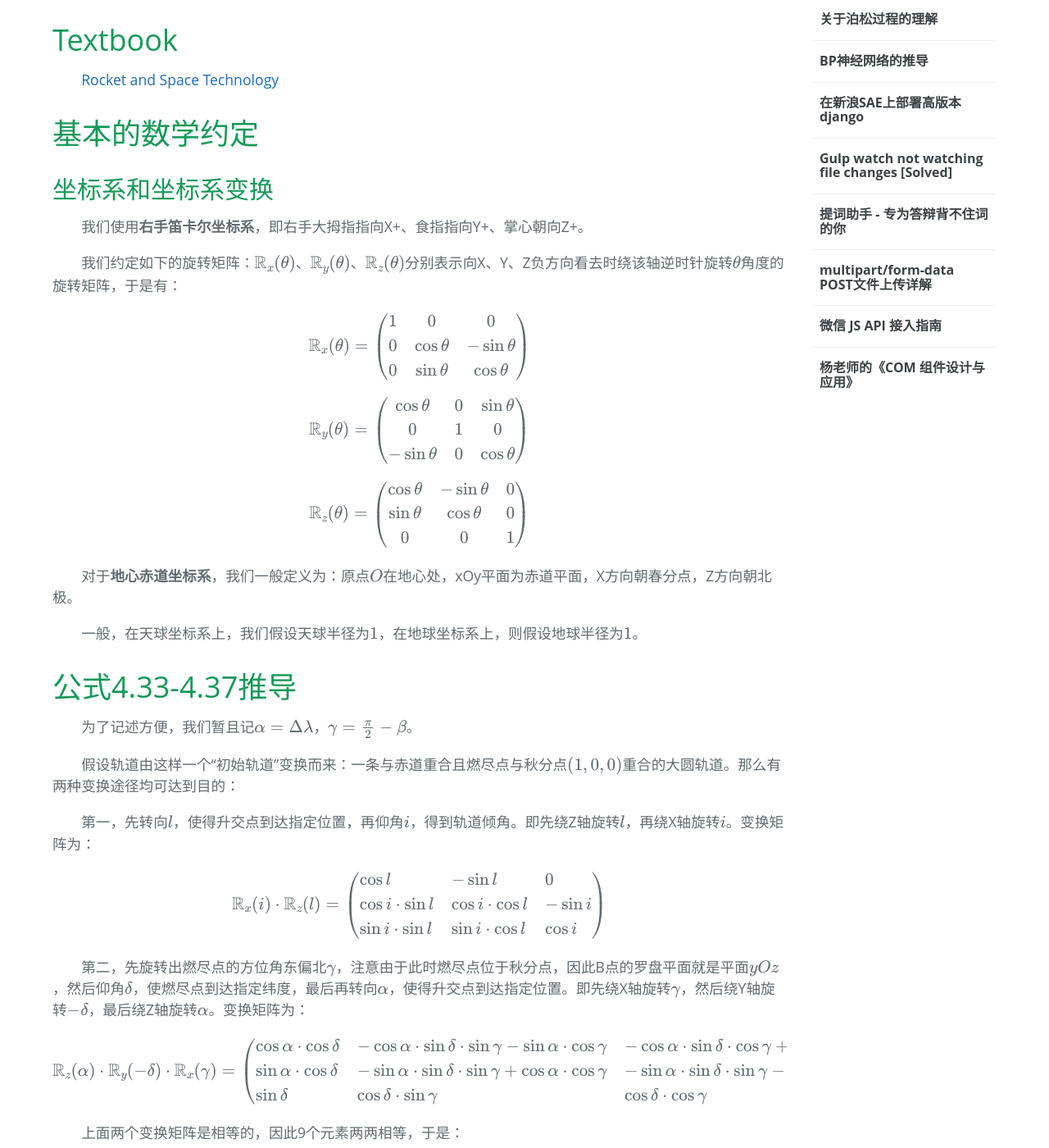
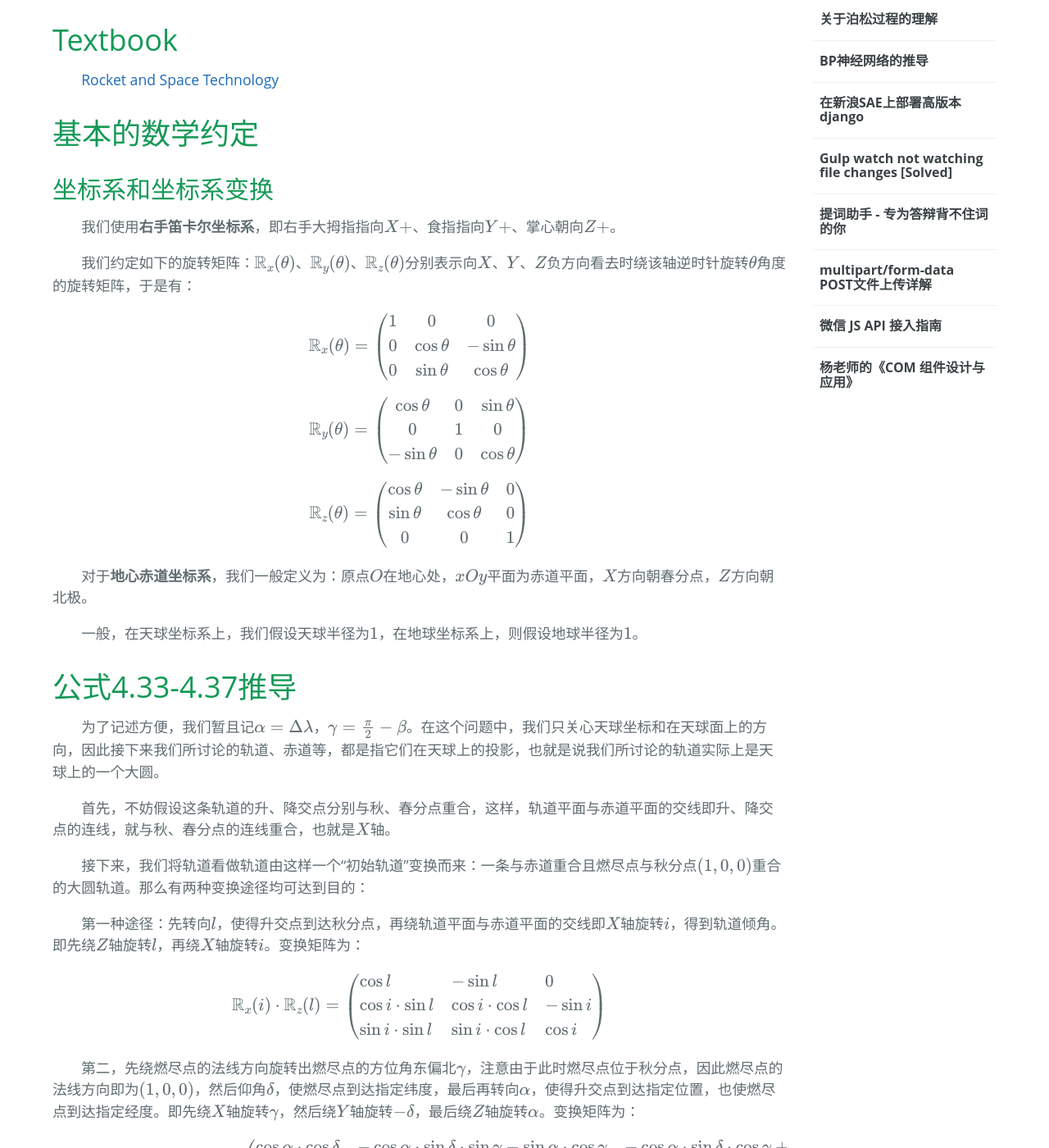
Before and after one commit to cosmozhang1995/cosmozhang1995.github.io, a Jekyll site: the page built from _posts/2022-01-14-orbit-dynamics-notes.md, in a window 1280 px wide and 1400 px high, scrolled down 246 px. Shown: the whole window at 82% size. Built offline with Jekyll 4.4.1, drawn with Linux system fonts in a browser that asks for light colours; formulas are drawn with MathJax 3; comment, search, counter and statistics services are not loaded; some of the changed text lies outside the part shown.

Commit message:
2022-01-14-orbit-dynamics-notes

```diff
--- a/_posts/2022-01-14-orbit-dynamics-notes.md
+++ b/_posts/2022-01-14-orbit-dynamics-notes.md
@@ -6,7 +6,7 @@
 date: 2022-01-14 23:03:00
 ---
 
-最近研究轨道动力学这玩意儿上了瘾，推点小公式，自己记录一下。
+最近在玩[kOS](https://ksp-kos.github.io/KOS/index.html)，为了鼓捣出自动化的任务代码，开始学习一些浅显的轨道动力学。
 
 # Textbook
 
@@ -16,9 +16,9 @@
 
 ## 坐标系和坐标系变换
 
-我们使用**右手笛卡尔坐标系**，即右手大拇指指向X+、食指指向Y+、掌心朝向Z+。
+我们使用**右手笛卡尔坐标系**，即右手大拇指指向$X+$、食指指向$Y+$、掌心朝向$Z+$。
 
-我们约定如下的旋转矩阵：$\mathbb{R}_x(\theta)$、$\mathbb{R}_y(\theta)$、$\mathbb{R}_z(\theta)$分别表示向X、Y、Z负方向看去时绕该轴逆时针旋转$\theta$角度的旋转矩阵，于是有：
+我们约定如下的旋转矩阵：$\mathbb{R}_x(\theta)$、$\mathbb{R}_y(\theta)$、$\mathbb{R}_z(\theta)$分别表示向$X$、$Y$、$Z$负方向看去时绕该轴逆时针旋转$\theta$角度的旋转矩阵，于是有：
 
 $$
 \mathbb{R}_x(\theta) = \left(
@@ -50,17 +50,19 @@
 \right)
 $$
 
-对于**地心赤道坐标系**，我们一般定义为：原点$O$在地心处，xOy平面为赤道平面，X方向朝春分点，Z方向朝北极。
+对于**地心赤道坐标系**，我们一般定义为：原点$O$在地心处，$xOy$平面为赤道平面，$X$方向朝春分点，$Z$方向朝北极。
 
 一般，在天球坐标系上，我们假设天球半径为$1$，在地球坐标系上，则假设地球半径为$1$。
 
 # 公式4.33-4.37推导
 
-为了记述方便，我们暂且记$\alpha = \Delta{\lambda}$，$\gamma = \frac{\pi}{2} - \beta$。
+为了记述方便，我们暂且记$\alpha = \Delta{\lambda}$，$\gamma = \frac{\pi}{2} - \beta$。在这个问题中，我们只关心天球坐标和在天球面上的方向，因此接下来我们所讨论的轨道、赤道等，都是指它们在天球上的投影，也就是说我们所讨论的轨道实际上是天球上的一个大圆。
 
-假设轨道由这样一个“初始轨道”变换而来：一条与赤道重合且燃尽点与秋分点$(1,0,0)$重合的大圆轨道。那么有两种变换途径均可达到目的：
+首先，不妨假设这条轨道的升、降交点分别与秋、春分点重合，这样，轨道平面与赤道平面的交线即升、降交点的连线，就与秋、春分点的连线重合，也就是$X$轴。
 
-第一，先转向$l$，使得升交点到达指定位置，再仰角$i$，得到轨道倾角。即先绕Z轴旋转$l$，再绕X轴旋转$i$。变换矩阵为：
+接下来，我们将轨道看做轨道由这样一个“初始轨道”变换而来：一条与赤道重合且燃尽点与秋分点$(1,0,0)$重合的大圆轨道。那么有两种变换途径均可达到目的：
+
+第一种途径：先转向$l$，使得升交点到达秋分点，再绕轨道平面与赤道平面的交线即$X$轴旋转$i$，得到轨道倾角。即先绕$Z$轴旋转$l$，再绕$X$轴旋转$i$。变换矩阵为：
 
 $$ \mathbb{R}_x(i) \cdot \mathbb{R}_z(l) =
 \left(\begin{array}{lll}
@@ -71,7 +73,7 @@
 $$
 
 
-第二，先旋转出燃尽点的方位角东偏北$\gamma$，注意由于此时燃尽点位于秋分点，因此B点的罗盘平面就是平面$yOz$，然后仰角$\delta$，使燃尽点到达指定纬度，最后再转向$\alpha$，使得升交点到达指定位置。即先绕X轴旋转$\gamma$，然后绕Y轴旋转$-\delta$，最后绕Z轴旋转$\alpha$。变换矩阵为：
+第二，先绕燃尽点的法线方向旋转出燃尽点的方位角东偏北$\gamma$，注意由于此时燃尽点位于秋分点，因此燃尽点的法线方向即为$(1,0,0)$，然后仰角$\delta$，使燃尽点到达指定纬度，最后再转向$\alpha$，使得升交点到达指定位置，也使燃尽点到达指定经度。即先绕$X$轴旋转$\gamma$，然后绕$Y$轴旋转$-\delta$，最后绕$Z$轴旋转$\alpha$。变换矩阵为：
 
 $$ \mathbb{R}_z(\alpha) \cdot \mathbb{R}_y(-\delta) \cdot \mathbb{R}_x(\gamma) =
 \left(\begin{array}{lll}
```
